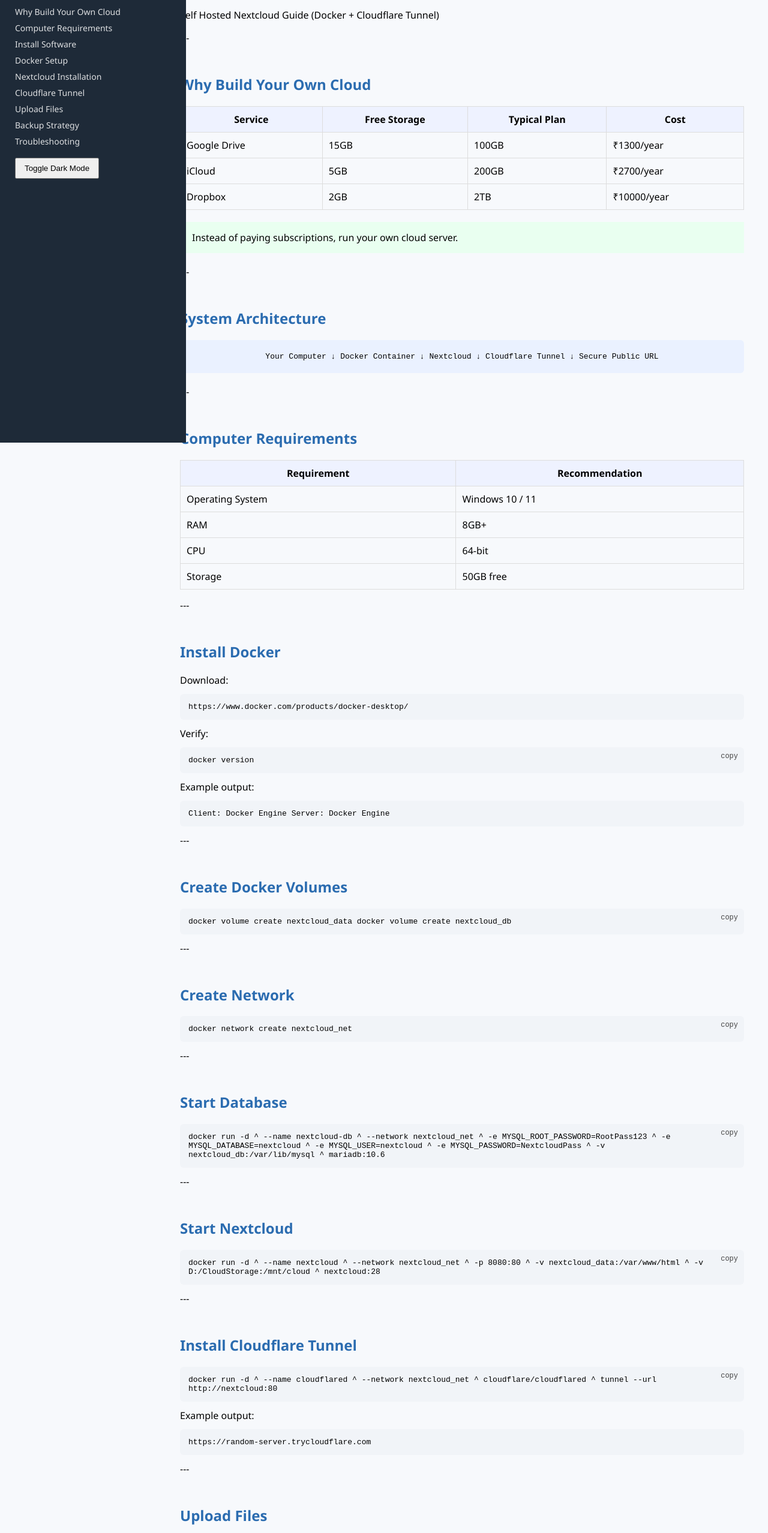
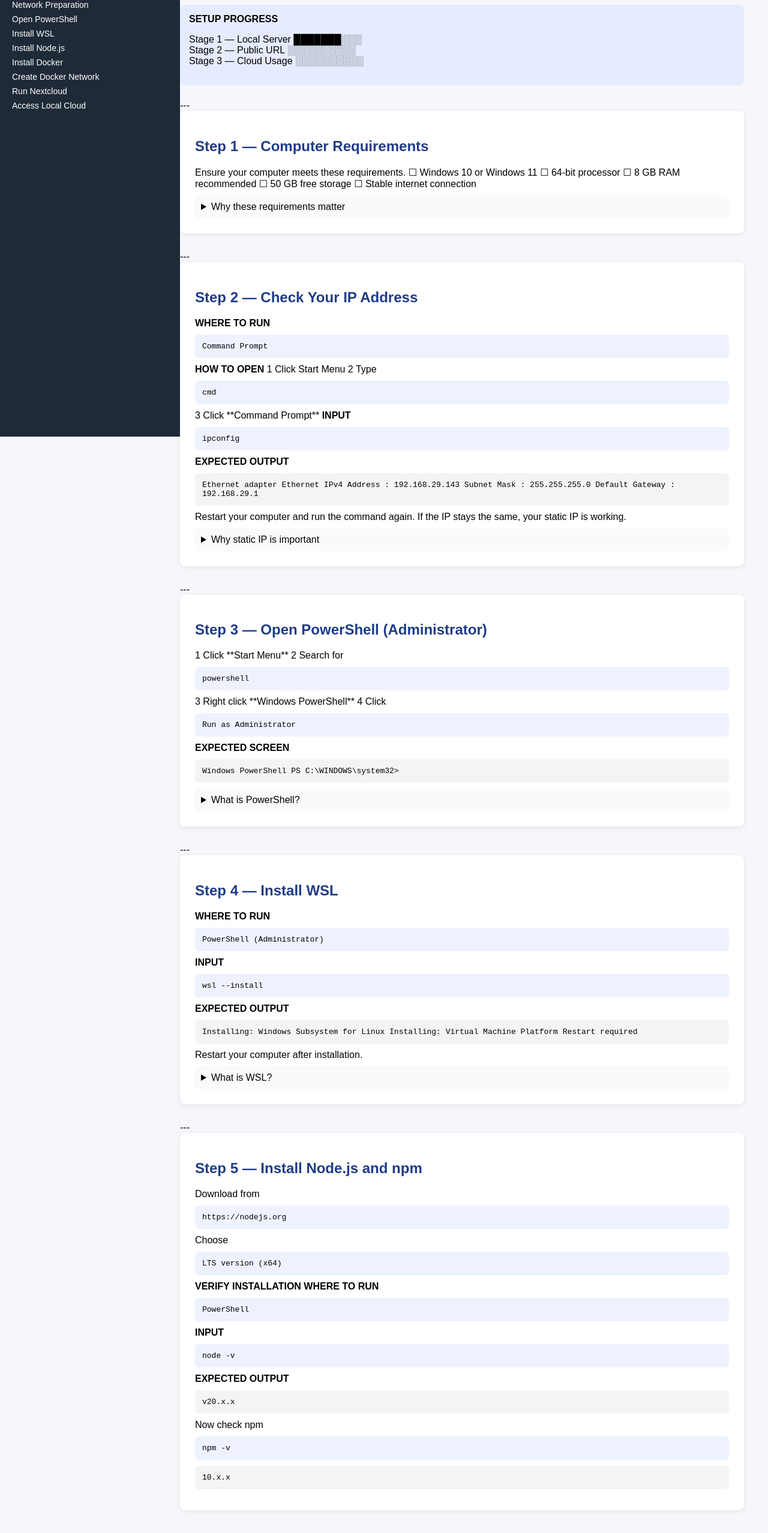
Before and after one commit to sahaveer/nextcloud-private-cloud-guide, a plain HTML site: page index.html in a window 1280 px wide. Shown: the part 112-2668 px from the top of the page at 60% size. Drawn offline with Linux system fonts and the light colour scheme.

Commit message:
Update index.html

```diff
--- a/index.html
+++ b/index.html
@@ -2,37 +2,23 @@
 <html lang="en">
 <head>
 <meta charset="UTF-8">
-<title>Build Your Own Private Cloud - Nextcloud Guide</title>
+<title>Stage 1 — Local Nextcloud Setup</title>
 
 <style>
 
-:root{
---bg:#f7f9fc;
---sidebar:#1e2a38;
---accent:#2b6cb0;
---code:#f1f4f8;
-}
-
 body{
+font-family:Arial, sans-serif;
 margin:0;
-font-family:Segoe UI, Arial;
-background:var(--bg);
-display:flex;
+background:#f5f7fb;
 }
 
 .sidebar{
 width:260px;
-background:var(--sidebar);
+position:fixed;
+height:100%;
+background:#1e2a38;
 color:white;
-height:100vh;
-position:fixed;
-overflow:auto;
-padding:25px;
-}
-
-.sidebar h2{
-font-size:20px;
-margin-bottom:20px;
+padding:20px;
 }
 
 .sidebar a{
@@ -41,11 +27,6 @@
 text-decoration:none;
 margin:8px 0;
 font-size:14px;
-opacity:.85;
-}
-
-.sidebar a:hover{
-opacity:1;
 }
 
 .main{
@@ -54,374 +35,451 @@
 max-width:1000px;
 }
 
-h1{
-color:#1e2a38;
+h1,h2{
+color:#1f3c88;
 }
 
-h2{
-margin-top:50px;
-color:#2b6cb0;
+.step{
+background:white;
+padding:25px;
+border-radius:8px;
+margin-bottom:30px;
+box-shadow:0 2px 8px rgba(0,0,0,0.08);
 }
 
-.code{
-background:var(--code);
-padding:14px;
+.block{
+background:#eef2ff;
+padding:12px;
 border-radius:6px;
 font-family:monospace;
-position:relative;
-margin:12px 0;
+margin:10px 0;
 }
 
-.copy{
-position:absolute;
-right:10px;
-top:8px;
-font-size:12px;
-cursor:pointer;
-color:#444;
+.output{
+background:#f3f4f6;
+padding:12px;
+border-radius:6px;
+font-family:monospace;
+margin:10px 0;
 }
 
-.diagram{
-background:#eaf1ff;
-padding:20px;
+details{
+margin-top:10px;
+background:#fafafa;
+padding:10px;
 border-radius:6px;
-text-align:center;
-font-family:monospace;
-margin:20px 0;
 }
 
-.tip{
-background:#e9fff0;
-border-left:5px solid green;
+.progress{
+background:#e6ecff;
 padding:15px;
-margin:20px 0;
-}
-
-.warn{
-background:#fff5e6;
-border-left:5px solid orange;
-padding:15px;
-margin:20px 0;
-}
-
-table{
-border-collapse:collapse;
-width:100%;
-margin:15px 0;
-}
-
-th,td{
-border:1px solid #ddd;
-padding:10px;
-}
-
-th{
-background:#eef2ff;
-}
-
-.faq{
-background:white;
-border-radius:6px;
-padding:15px;
-margin:10px 0;
-cursor:pointer;
-border:1px solid #ddd;
-}
-
-.answer{
-display:none;
-padding:10px;
-color:#444;
-}
-
-.dark{
-background:#0f1720;
-color:white;
-}
-
-button{
-padding:8px 14px;
-margin:10px 0;
-cursor:pointer;
+border-radius:8px;
+margin-bottom:25px;
 }
 
 </style>
+
 </head>
 
 <body>
 
 <div class="sidebar">
 
-<h2>Nextcloud Guide</h2>
+<h2>Stage 1 Guide</h2>
 
-<a href="#why">Why Build Your Own Cloud</a>
 <a href="#requirements">Computer Requirements</a>
-<a href="#install">Install Software</a>
-<a href="#docker">Docker Setup</a>
-<a href="#nextcloud">Nextcloud Installation</a>
-<a href="#tunnel">Cloudflare Tunnel</a>
-<a href="#upload">Upload Files</a>
-<a href="#backup">Backup Strategy</a>
-<a href="#faq">Troubleshooting</a>
-
-<button onclick="toggleDark()">Toggle Dark Mode</button>
+<a href="#network">Network Preparation</a>
+<a href="#powershell">Open PowerShell</a>
+<a href="#wsl">Install WSL</a>
+<a href="#node">Install Node.js</a>
+<a href="#docker">Install Docker</a>
+<a href="#networkdocker">Create Docker Network</a>
+<a href="#nextcloud">Run Nextcloud</a>
+<a href="#local">Access Local Cloud</a>
 
 </div>
 
 <div class="main">
 
-<h1>Build Your Own Private Cloud</h1>
-<p>Self Hosted Nextcloud Guide (Docker + Cloudflare Tunnel)</p>
+<h1>Stage 1 — Run Your Cloud Locally</h1>
 
----
+<div class="progress">
 
-<h2 id="why">Why Build Your Own Cloud</h2>
+<b>SETUP PROGRESS</b>
 
-<table>
-
-<tr>
-<th>Service</th>
-<th>Free Storage</th>
-<th>Typical Plan</th>
-<th>Cost</th>
-</tr>
-
-<tr>
-<td>Google Drive</td>
-<td>15GB</td>
-<td>100GB</td>
-<td>₹1300/year</td>
-</tr>
-
-<tr>
-<td>iCloud</td>
-<td>5GB</td>
-<td>200GB</td>
-<td>₹2700/year</td>
-</tr>
-
-<tr>
-<td>Dropbox</td>
-<td>2GB</td>
-<td>2TB</td>
-<td>₹10000/year</td>
-</tr>
-
-</table>
-
-<div class="tip">
-Instead of paying subscriptions, run your own cloud server.
-</div>
-
----
-
-<h2>System Architecture</h2>
-
-<div class="diagram">
-
-Your Computer
-↓
-Docker Container
-↓
-Nextcloud
-↓
-Cloudflare Tunnel
-↓
-Secure Public URL
+<p>
+Stage 1 — Local Server ███████░░░ <br>
+Stage 2 — Public URL ░░░░░░░░░░ <br>
+Stage 3 — Cloud Usage ░░░░░░░░░░
+</p>
 
 </div>
 
 ---
 
-<h2 id="requirements">Computer Requirements</h2>
+<div class="step" id="requirements">
 
-<table>
+<h2>Step 1 — Computer Requirements</h2>
 
-<tr><th>Requirement</th><th>Recommendation</th></tr>
-<tr><td>Operating System</td><td>Windows 10 / 11</td></tr>
-<tr><td>RAM</td><td>8GB+</td></tr>
-<tr><td>CPU</td><td>64-bit</td></tr>
-<tr><td>Storage</td><td>50GB free</td></tr>
+Ensure your computer meets these requirements.
 
-</table>
+☐ Windows 10 or Windows 11
+☐ 64-bit processor
+☐ 8 GB RAM recommended
+☐ 50 GB free storage
+☐ Stable internet connection
 
----
+<details>
+<summary>Why these requirements matter</summary>
 
-<h2 id="install">Install Docker</h2>
+Docker containers require virtualization and enough memory to run smoothly.
 
-Download:
+</details>
 
-<div class="code">
-https://www.docker.com/products/docker-desktop/
-</div>
-
-Verify:
-
-<div class="code">
-<span class="copy" onclick="copy(this)">copy</span>
-docker version
-</div>
-
-Example output:
-
-<div class="code">
-Client: Docker Engine
-Server: Docker Engine
 </div>
 
 ---
 
-<h2 id="docker">Create Docker Volumes</h2>
+<div class="step" id="network">
 
-<div class="code">
-<span class="copy" onclick="copy(this)">copy</span>
-docker volume create nextcloud_data
-docker volume create nextcloud_db
+<h2>Step 2 — Check Your IP Address</h2>
+
+<b>WHERE TO RUN</b>
+
+<div class="block">
+Command Prompt
+</div>
+
+<b>HOW TO OPEN</b>
+
+1 Click Start Menu
+2 Type
+
+<div class="block">
+cmd
+</div>
+
+3 Click **Command Prompt**
+
+<b>INPUT</b>
+
+<div class="block">
+ipconfig
+</div>
+
+<b>EXPECTED OUTPUT</b>
+
+<div class="output">
+
+Ethernet adapter Ethernet
+
+IPv4 Address : 192.168.29.143
+Subnet Mask : 255.255.255.0
+Default Gateway : 192.168.29.1
+
+</div>
+
+Restart your computer and run the command again.
+
+If the IP stays the same, your static IP is working.
+
+<details>
+<summary>Why static IP is important</summary>
+
+Servers should keep the same IP address so applications can always reach them.
+
+</details>
+
 </div>
 
 ---
 
-<h2>Create Network</h2>
+<div class="step" id="powershell">
 
-<div class="code">
-<span class="copy" onclick="copy(this)">copy</span>
-docker network create nextcloud_net
+<h2>Step 3 — Open PowerShell (Administrator)</h2>
+
+1 Click **Start Menu**
+
+2 Search for
+
+<div class="block">
+powershell
+</div>
+
+3 Right click **Windows PowerShell**
+
+4 Click
+
+<div class="block">
+Run as Administrator
+</div>
+
+<b>EXPECTED SCREEN</b>
+
+<div class="output">
+
+Windows PowerShell
+
+PS C:\WINDOWS\system32>
+
+</div>
+
+<details>
+<summary>What is PowerShell?</summary>
+
+PowerShell is a command-line interface used to run system commands.
+
+</details>
+
 </div>
 
 ---
 
-<h2 id="nextcloud">Start Database</h2>
+<div class="step" id="wsl">
 
-<div class="code">
-<span class="copy" onclick="copy(this)">copy</span>
-docker run -d ^
---name nextcloud-db ^
---network nextcloud_net ^
--e MYSQL_ROOT_PASSWORD=RootPass123 ^
--e MYSQL_DATABASE=nextcloud ^
--e MYSQL_USER=nextcloud ^
--e MYSQL_PASSWORD=NextcloudPass ^
--v nextcloud_db:/var/lib/mysql ^
-mariadb:10.6
+<h2>Step 4 — Install WSL</h2>
+
+<b>WHERE TO RUN</b>
+
+<div class="block">
+PowerShell (Administrator)
+</div>
+
+<b>INPUT</b>
+
+<div class="block">
+wsl --install
+</div>
+
+<b>EXPECTED OUTPUT</b>
+
+<div class="output">
+
+Installing: Windows Subsystem for Linux
+Installing: Virtual Machine Platform
+Restart required
+
+</div>
+
+Restart your computer after installation.
+
+<details>
+<summary>What is WSL?</summary>
+
+WSL allows Linux tools to run inside Windows and is required by Docker.
+
+</details>
+
 </div>
 
 ---
 
-<h2>Start Nextcloud</h2>
+<div class="step" id="node">
 
-<div class="code">
-<span class="copy" onclick="copy(this)">copy</span>
+<h2>Step 5 — Install Node.js and npm</h2>
+
+Download from
+
+<div class="block">
+https://nodejs.org
+</div>
+
+Choose
+
+<div class="block">
+LTS version (x64)
+</div>
+
+<b>VERIFY INSTALLATION</b>
+
+<b>WHERE TO RUN</b>
+
+<div class="block">
+PowerShell
+</div>
+
+<b>INPUT</b>
+
+<div class="block">
+node -v
+</div>
+
+<b>EXPECTED OUTPUT</b>
+
+<div class="output">
+v20.x.x
+</div>
+
+Now check npm
+
+<div class="block">
+npm -v
+</div>
+
+<div class="output">
+10.x.x
+</div>
+
+</div>
+
+---
+
+<div class="step" id="docker">
+
+<h2>Step 6 — Install Docker Desktop</h2>
+
+Download from
+
+<div class="block">
+https://www.docker.com/products/docker-desktop
+</div>
+
+Choose
+
+<div class="block">
+Docker Desktop for Windows (x64)
+</div>
+
+After installation restart your computer.
+
+<b>VERIFY DOCKER</b>
+
+<b>WHERE TO RUN</b>
+
+<div class="block">
+PowerShell
+</div>
+
+<b>INPUT</b>
+
+<div class="block">
+docker --version
+</div>
+
+<b>EXPECTED OUTPUT</b>
+
+<div class="output">
+Docker version 24.x.x
+</div>
+
+</div>
+
+---
+
+<div class="step" id="networkdocker">
+
+<h2>Step 7 — Create Docker Network</h2>
+
+<b>WHERE TO RUN</b>
+
+<div class="block">
+PowerShell (Administrator)
+</div>
+
+<b>INPUT</b>
+
+<div class="block">
+docker network create nextcloud_net
+</div>
+
+<b>EXPECTED OUTPUT</b>
+
+<div class="output">
+f8a1b3e6d3b1f7c9e5c8
+</div>
+
+Verify network
+
+<div class="block">
+docker network ls
+</div>
+
+<div class="output">
+
+NETWORK ID NAME DRIVER
+abcd1234 bridge bridge
+efgh5678 nextcloud_net bridge
+
+</div>
+
+</div>
+
+---
+
+<div class="step" id="nextcloud">
+
+<h2>Step 8 — Run Nextcloud Container</h2>
+
+<b>WHERE TO RUN</b>
+
+<div class="block">
+PowerShell
+</div>
+
+<b>INPUT</b>
+
+<div class="block">
+
 docker run -d ^
 --name nextcloud ^
 --network nextcloud_net ^
 -p 8080:80 ^
--v nextcloud_data:/var/www/html ^
--v D:/CloudStorage:/mnt/cloud ^
-nextcloud:28
+nextcloud
+
+</div>
+
+<b>VERIFY</b>
+
+<div class="block">
+docker ps
+</div>
+
+<b>EXPECTED OUTPUT</b>
+
+<div class="output">
+
+CONTAINER ID IMAGE NAME
+abc123 nextcloud nextcloud
+
+</div>
+
 </div>
 
 ---
 
-<h2 id="tunnel">Install Cloudflare Tunnel</h2>
+<div class="step" id="local">
 
-<div class="code">
-<span class="copy" onclick="copy(this)">copy</span>
-docker run -d ^
---name cloudflared ^
---network nextcloud_net ^
-cloudflare/cloudflared ^
-tunnel --url http://nextcloud:80
+<h2>Step 9 — Access Your Local Cloud</h2>
+
+Open your browser and go to
+
+<div class="block">
+http://localhost:8080
 </div>
 
-Example output:
+or
 
-<div class="code">
-https://random-server.trycloudflare.com
+<div class="block">
+http://192.168.29.143:8080
+</div>
+
+You should see the **Nextcloud setup screen**.
+
 </div>
 
 ---
 
-<h2 id="upload">Upload Files</h2>
+<div class="step">
 
-<ul>
-<li>Browser upload</li>
-<li>Nextcloud mobile app</li>
-<li>Copy to local folder</li>
-</ul>
+<h2>Stage 1 Complete</h2>
 
-Example folder:
+Your personal cloud server is now running locally.
 
-<div class="code">
-D:\CloudStorage
-</div>
+Next we will expose it to the internet using Cloudflare Tunnel.
 
----
-
-<h2 id="backup">Backup Strategy</h2>
-
-Backup this folder:
-
-<div class="code">
-D:\CloudStorage
-</div>
-
-Recommended backup:
-
-<ul>
-<li>External HDD</li>
-<li>NAS</li>
-<li>Another PC</li>
-</ul>
-
----
-
-<h2 id="faq">FAQ & Troubleshooting</h2>
-
-<div class="faq" onclick="toggle(this)">
-Docker command not working
-<div class="answer">
-Run:<br>
-docker version
-</div>
-</div>
-
-<div class="faq" onclick="toggle(this)">
-Nextcloud page not loading
-<div class="answer">
-Check containers:<br>
-docker ps
-</div>
-</div>
-
-<div class="faq" onclick="toggle(this)">
-Tunnel link not working
-<div class="answer">
-Check logs:<br>
-docker logs cloudflared
-</div>
 </div>
 
 </div>
 
-<script>
-
-function copy(btn){
-let code=btn.parentElement.innerText.replace("copy","");
-navigator.clipboard.writeText(code)
-btn.innerText="copied"
-setTimeout(()=>btn.innerText="copy",1000)
-}
-
-function toggle(el){
-let ans=el.querySelector(".answer")
-ans.style.display=ans.style.display==="block"?"none":"block"
-}
-
-function toggleDark(){
-document.body.classList.toggle("dark")
-}
-
-</script>
-
 </body>
 </html>
```
